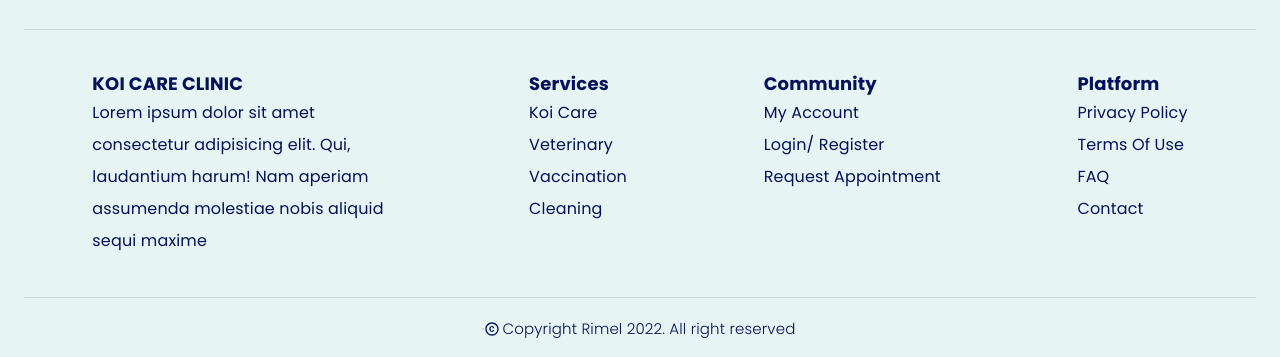
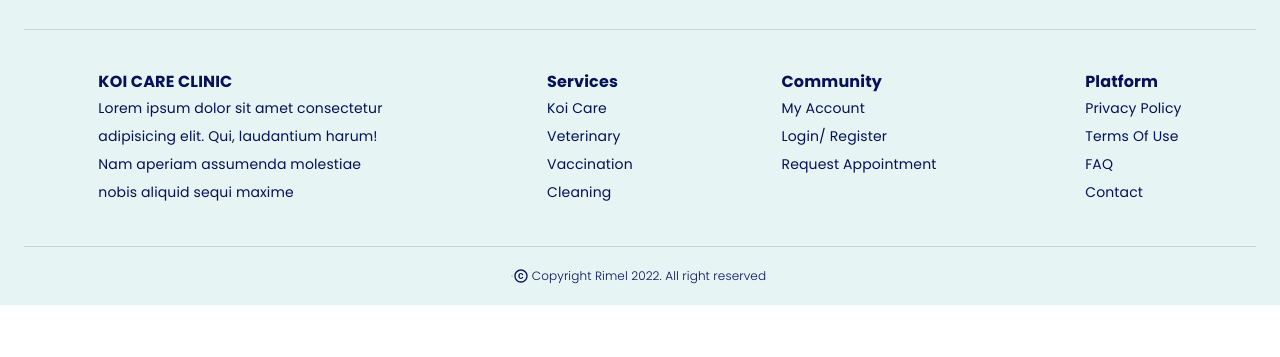
Before and after one commit to ThinhND3004/SWP391_Fall24_KoiVeterinaryServiceCenter_FE, a React (Vite) app: page /home in a window 1280 px wide. Shown: the part 4409-4766 px from the top of the page. After the commit the page ends 4714 px from the top, so only its background shows below. Built offline with nearby package versions, Linux system fonts and the light colour scheme.

Commit message:
change font size footer

```diff
--- a/src/layouts/Footer.jsx
+++ b/src/layouts/Footer.jsx
@@ -24,12 +24,12 @@ function Footer() {
             <Typography sx={{
               textTransform: 'uppercase',
               fontWeight: '700',
-              fontSize: '18px'
+              fontSize: '16px'
             }}>
               Koi Care Clinic
             </Typography>
 
-            <Typography sx={{ lineHeight: '2' }}>
+            <Typography sx={{ lineHeight: '2', fontSize: '14px' }}>
               Lorem ipsum dolor sit amet consectetur adipisicing elit. Qui, laudantium harum! Nam aperiam assumenda molestiae nobis aliquid sequi maxime
             </Typography>
 
@@ -39,24 +39,24 @@ function Footer() {
           }}>
             <Typography sx={{
               fontWeight: '700',
-              fontSize: '18px'
+              fontSize: '16px'
             }}>
               Services
             </Typography>
 
-            <Typography sx={{ lineHeight: '2' }}>
+            <Typography sx={{ lineHeight: '2', fontSize: '14px' }}>
               Koi Care
             </Typography>
 
-            <Typography sx={{ lineHeight: '2' }}>
+            <Typography sx={{ lineHeight: '2', fontSize: '14px' }}>
               Veterinary
             </Typography>
 
-            <Typography sx={{ lineHeight: '2' }}>
+            <Typography sx={{ lineHeight: '2', fontSize: '14px' }}>
               Vaccination
             </Typography>
 
-            <Typography sx={{ lineHeight: '2' }}>
+            <Typography sx={{ lineHeight: '2', fontSize: '14px' }}>
               Cleaning
             </Typography>
           </Box>
@@ -65,20 +65,20 @@ function Footer() {
           }}>
             <Typography sx={{
               fontWeight: '700',
-              fontSize: '18px'
+              fontSize: '16px'
             }}>
               Community
             </Typography>
 
-            <Typography sx={{ lineHeight: '2' }}>
+            <Typography sx={{ lineHeight: '2', fontSize: '14px' }}>
               My Account
             </Typography>
 
-            <Typography sx={{ lineHeight: '2' }}>
+            <Typography sx={{ lineHeight: '2', fontSize: '14px' }}>
               Login/ Register
             </Typography>
 
-            <Typography sx={{ lineHeight: '2' }}>
+            <Typography sx={{ lineHeight: '2', fontSize: '14px' }}>
               Request Appointment
             </Typography>
           </Box>
@@ -87,24 +87,24 @@ function Footer() {
           }}>
             <Typography sx={{
               fontWeight: '700',
-              fontSize: '18px'
+              fontSize: '16px'
             }}>
               Platform
             </Typography>
 
-            <Typography sx={{ lineHeight: '2' }}>
+            <Typography sx={{ lineHeight: '2', fontSize: '14px' }}>
               Privacy Policy
             </Typography>
 
-            <Typography sx={{ lineHeight: '2' }}>
+            <Typography sx={{ lineHeight: '2', fontSize: '14px' }}>
               Terms Of Use
             </Typography>
 
-            <Typography sx={{ lineHeight: '2' }}>
+            <Typography sx={{ lineHeight: '2', fontSize: '14px' }}>
               FAQ
             </Typography>
 
-            <Typography sx={{ lineHeight: '2' }}>
+            <Typography sx={{ lineHeight: '2', fontSize: '14px' }}>
               Contact
             </Typography>
           </Box>
@@ -123,10 +123,10 @@ function Footer() {
             color: BLUE_COLOR
           }} />
 
-          <CopyrightIcon fontSize="sm" />
+          <CopyrightIcon fontSize="sx" />
           <Typography sx={{
             fontWeight: '300',
-            fontSize: '15px',
+            fontSize: '12px',
             padding: '20px 3px',
             color: BLUE_COLOR
           }}>
```
